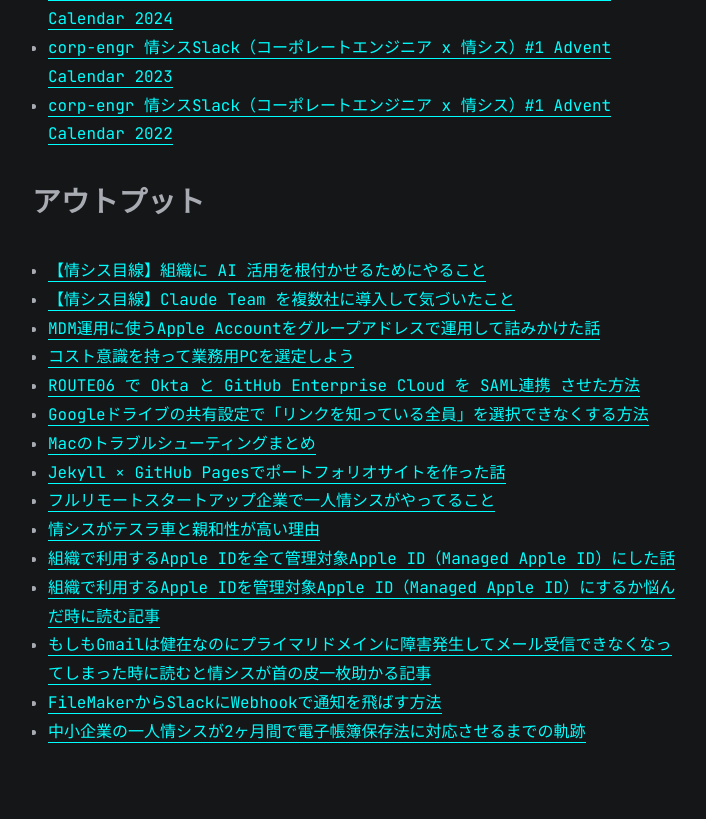
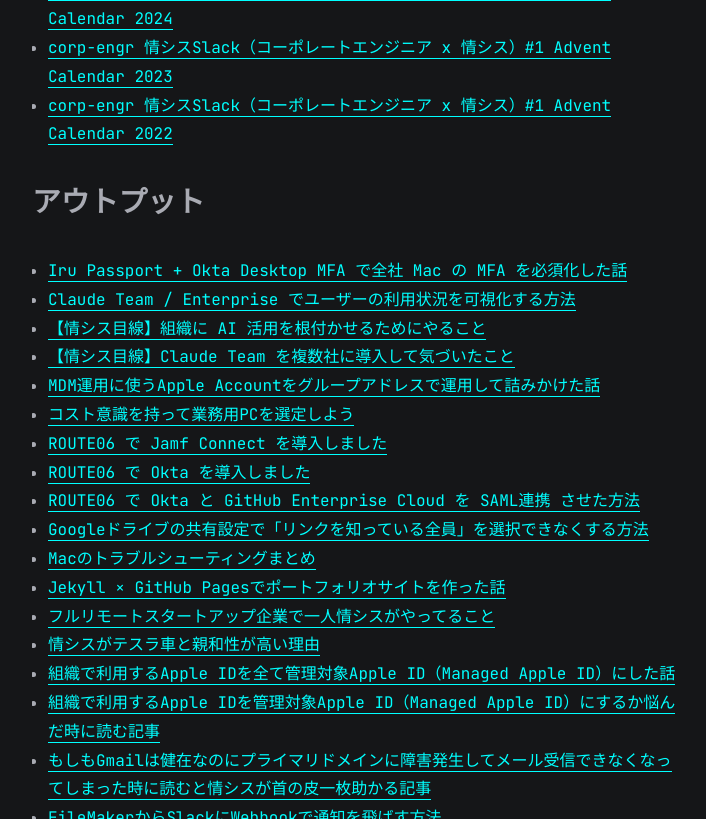
Before and after one commit to kaze3desu/kaze3desu.github.io, a Jekyll site: the page built from all_collections/_posts/2023-04-07-OutPut.md, in a window 1280 px wide and 900 px high, scrolled down 941 px, cut to the strip 0-819 px from the top of the window. Shown: the whole strip, without its empty margins (283-989 px from the left). Built offline with Jekyll 4.4.1, drawn with Linux system fonts in a browser that asks for light colours.

Commit message:
Update 2023-04-07-OutPut.md

```diff
--- a/all_collections/_posts/2023-04-07-OutPut.md
+++ b/all_collections/_posts/2023-04-07-OutPut.md
@@ -25,10 +25,14 @@
 
 ## アウトプット
 
+- [Iru Passport + Okta Desktop MFA で全社 Mac の MFA を必須化した話](https://note.com/kaze3desu/n/n36b0e27a739d)
+- [Claude Team / Enterprise でユーザーの利用状況を可視化する方法](https://note.com/kaze3desu/n/n32072338c750)
 - [【情シス目線】組織に AI 活用を根付かせるためにやること](https://note.com/kaze3desu/n/ndf76e97d6bcb)
 - [【情シス目線】Claude Team を複数社に導入して気づいたこと](https://note.com/kaze3desu/n/n27008d5c87f5)
 - [MDM運用に使うApple Accountをグループアドレスで運用して詰みかけた話](https://note.com/kaze3desu/n/n71a1b41910d2)
 - [コスト意識を持って業務用PCを選定しよう](https://note.com/kaze3desu/n/n87ee79c08bd7)
+- [ROUTE06 で Jamf Connect を導入しました](https://tech.route06.co.jp/entry/2024/09/26/112826)
+- [ROUTE06 で Okta を導入しました](https://tech.route06.co.jp/entry/2024/09/18/151120)
 - [ROUTE06 で Okta と GitHub Enterprise Cloud を SAML連携 させた方法](https://tech.route06.co.jp/entry/2024/08/30/103015)
 - [Googleドライブの共有設定で「リンクを知っている全員」を選択できなくする方法](https://note.com/kaze3desu/n/n8f046dec3379)
 - [Macのトラブルシューティングまとめ](https://note.com/kaze3desu/n/n211b143c4484)
```
